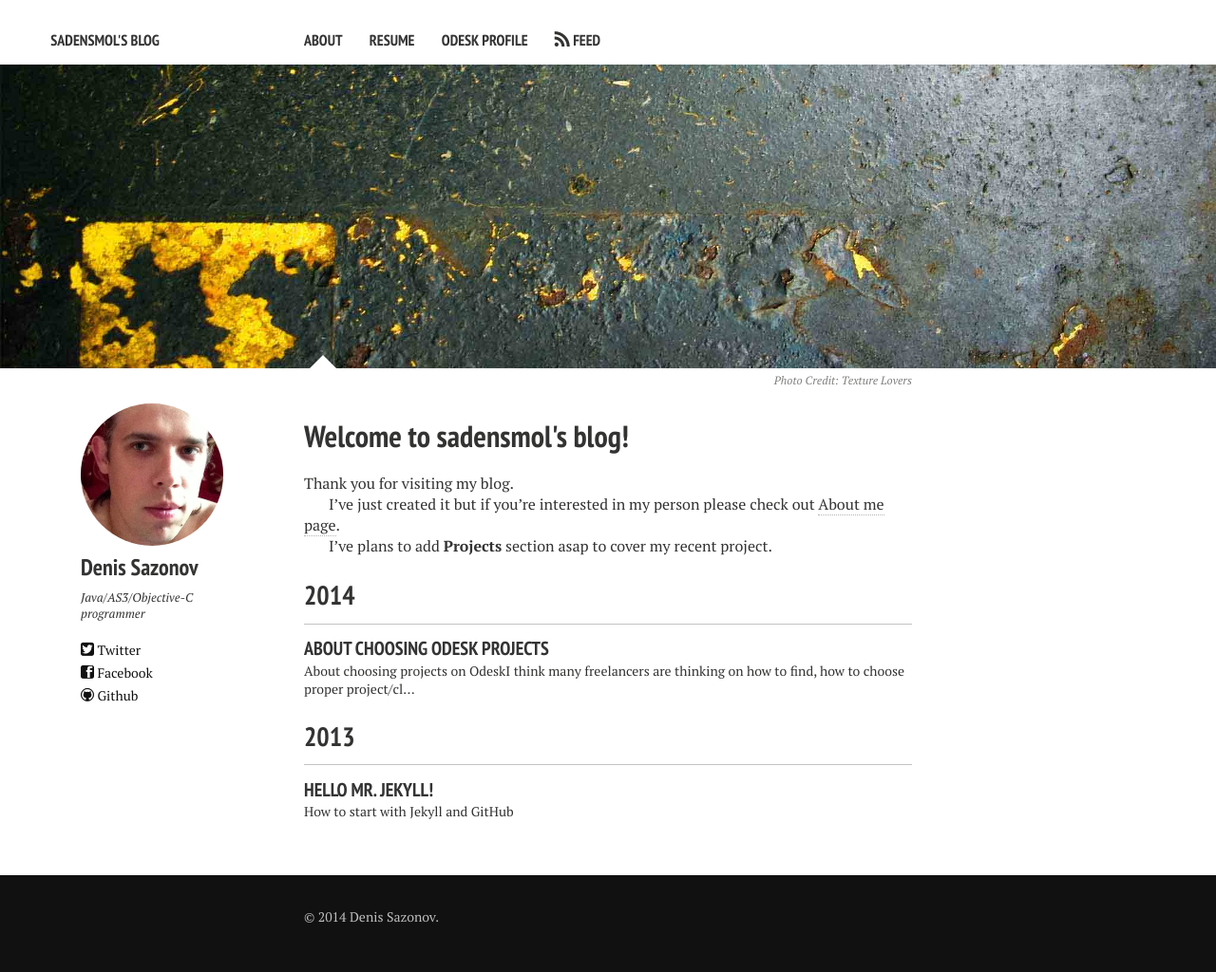
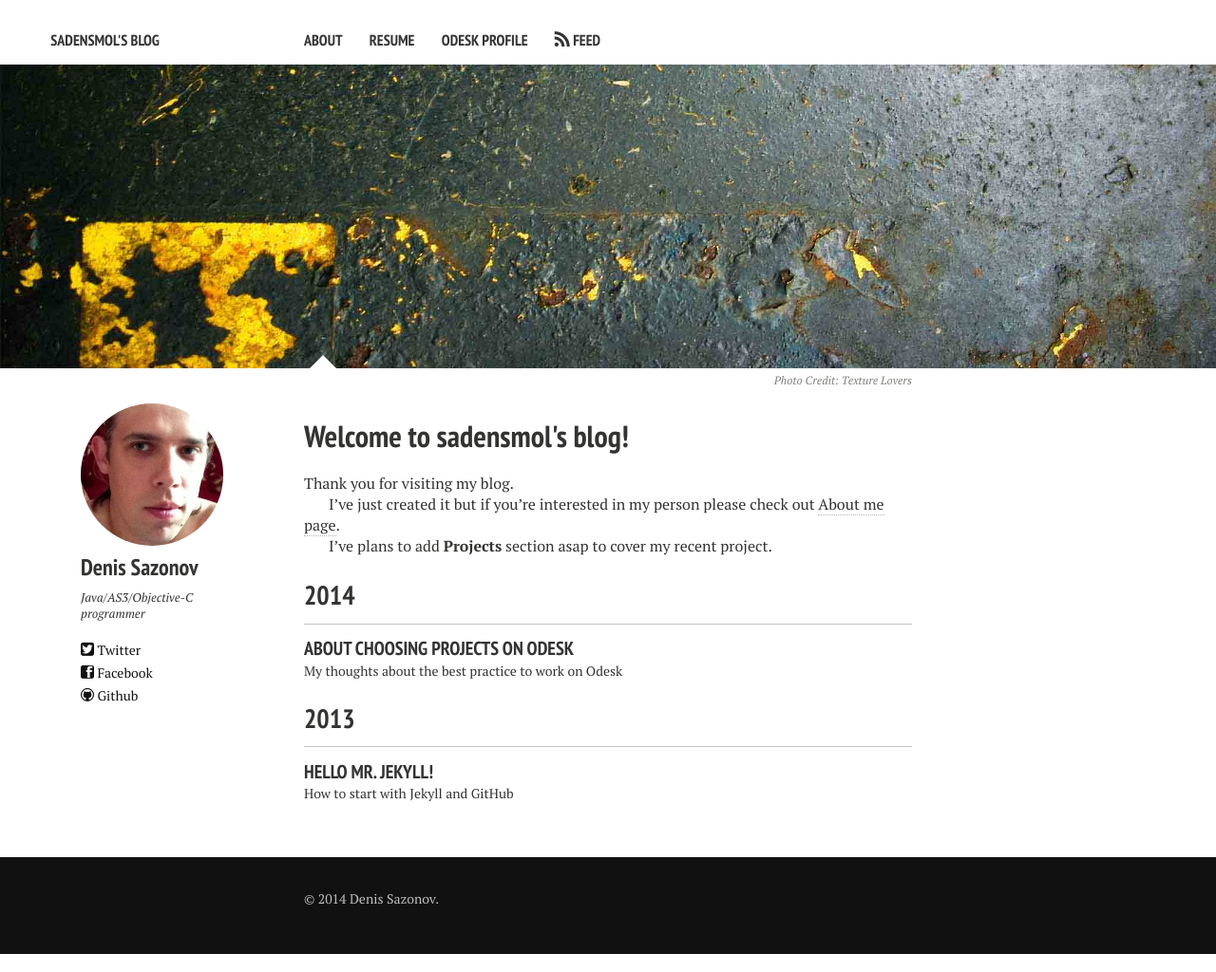
Before and after one commit to sadensmol/sadensmol.github.com, a Jekyll site: the page built from index.md, in a window 1280 px wide. Shown: the whole page at 95% size. Built offline with Jekyll 4.4.1, drawn with Linux system fonts in a browser that asks for light colours; nearby versions of some CDN libraries.

Commit message:
Update 2014-08-04-about-choosing-odesk-projects.md
added standard template

```diff
--- a/_posts/2014-08-04-about-choosing-odesk-projects.md
+++ b/_posts/2014-08-04-about-choosing-odesk-projects.md
@@ -1,4 +1,10 @@
 ---
+layout: post
+title: "About choosing projects on Odesk"
+description: My thoughts about the best practice to work on Odesk
+category: odesk
+tags:
+  - odesk
 published: true
 ---
 
```
